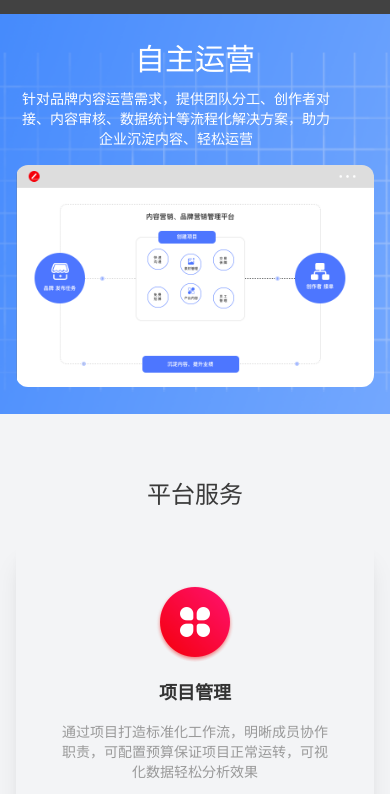
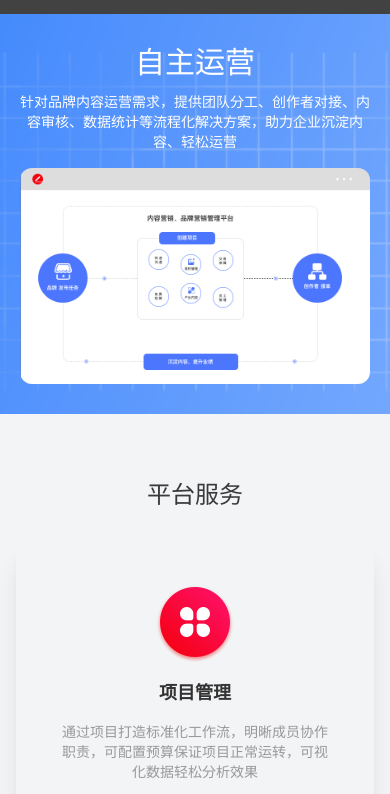
Before and after one commit to recallwei/lidebiji-demo, a Gatsby site: page /operate in a window 390 px wide. Shown: the part 50-844 px from the top of the page. Built offline with nearby package versions, Linux system fonts and the light colour scheme; Gatsby itself is replaced by a stand-in of ours.

Commit message:
fix: responsive banner

```diff
--- a/src/components/Banner/index.js
+++ b/src/components/Banner/index.js
@@ -8,12 +8,12 @@ const Banner = ({ title, description, image, background }) => {
     >
       <div className="flex flex-col justify-center text-center">
         <span className="text-3xl mb-3 sm:mb-6 whitespace-nowrap">{title}</span>
-        <span className="max-w-[320px] whitespace-normal break-words text-sm">{description}</span>
+        <span className="md:max-w-[320px] whitespace-normal break-words text-sm">{description}</span>
       </div>
 
-      <div className="flex items-center mt-4 sm:mt-0 sm:ml-4 xl:ml-16 ultra:ml-64">
+      <div className="flex items-center justify-center mt-4 sm:mt-0 sm:ml-4 xl:ml-16 ultra:ml-64">
         <img
-        className="rounded-xl w-[400px] sm:w-[700px] ultra:w-[1000px]"
+          className="rounded-xl w-[350px] sm:w-[400px] lg:w-[500px] xl:w-[700px] ultra:w-[1000px]"
           src={image}
           alt=""
         />
```
